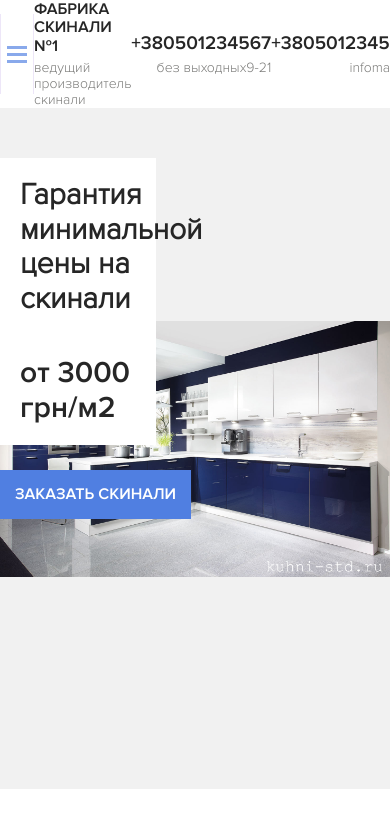
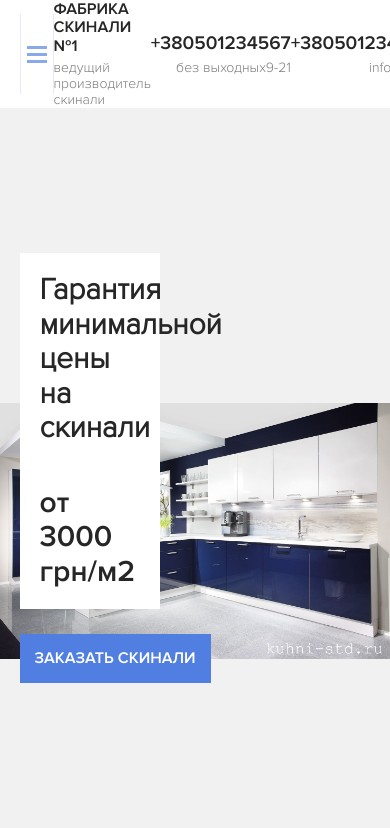
Before and after one commit to chris270789/Skinali, a website: page index.html in a window 390 px wide. Drawn offline with Linux system fonts and the light colour scheme.

Commit message:
made media query for container

```diff
--- a/scss/_grid.scss
+++ b/scss/_grid.scss
@@ -7,3 +7,14 @@
     max-width:1170px;
     margin:auto;
 }
+
+
+@media screen and (max-width:1200px){
+    .container{
+        max-width:90%;
+    }
+}
+
+@media screen and (max-width:920){
+
+}
--- a/scss/sections/_hero.scss
+++ b/scss/sections/_hero.scss
@@ -2,7 +2,7 @@
   min-height:70vh;
     background: #f1f1f1 url(../img/4.jpg) no-repeat center right;
     background-size:contain;
-    padding-top:50px;
+    padding-top:145px;
     padding-bottom:270px;
 	&__square{
 		background-color:#fff;
```
Also changed, not shown: css/style.css, scss/_grid.css (added), scss/_grid.min.css (added), 1 other file.
